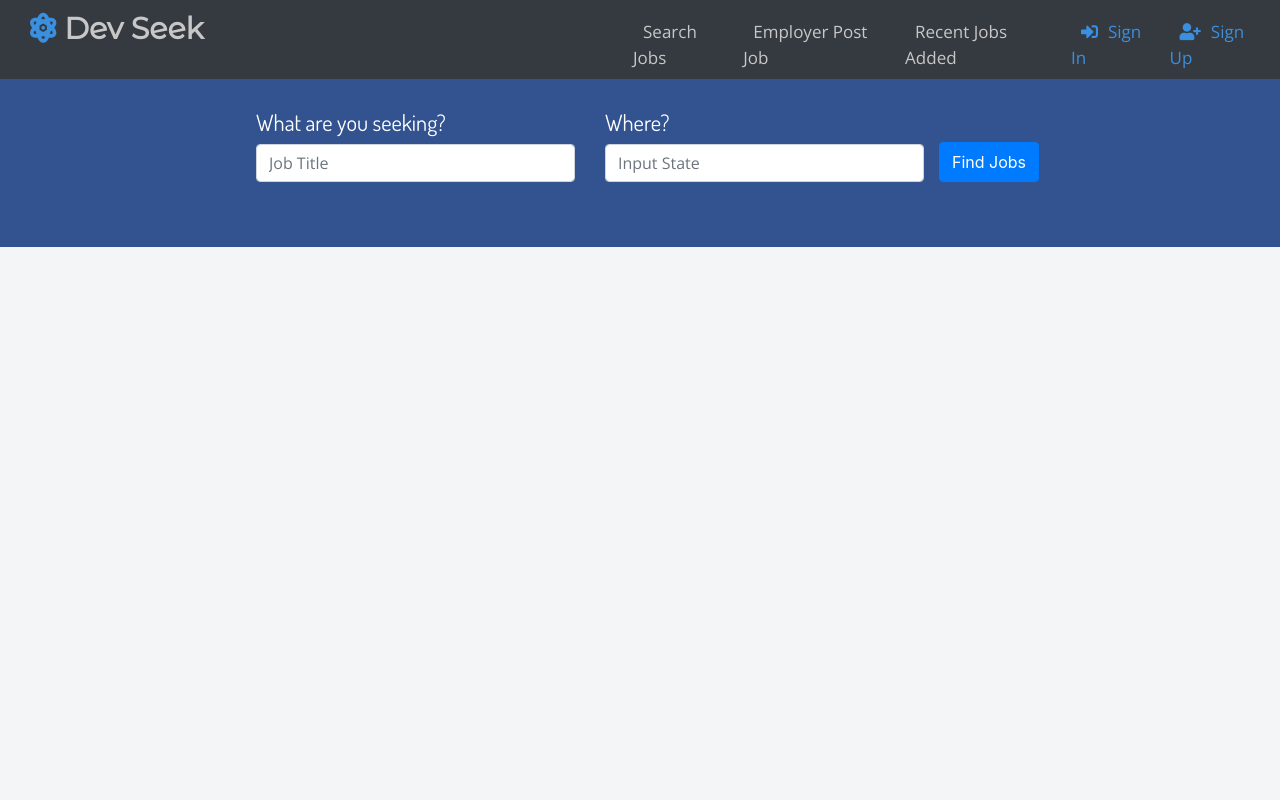
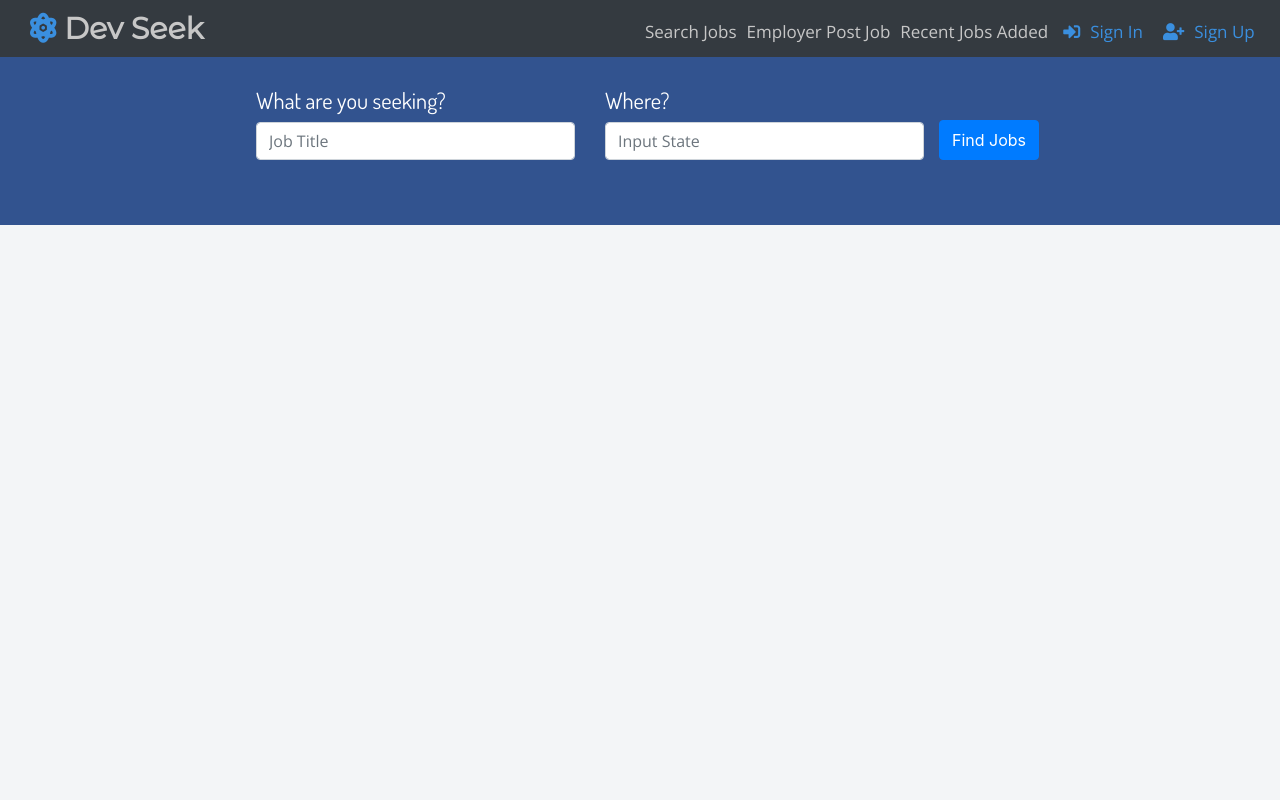
Before and after one commit to kalmontee/reclass, a website: page public/index.html in a window 1280 px wide. Shown: the top 800 px of the page. Drawn offline with nearby package versions, Linux system fonts and the light colour scheme; a web font is replaced by a local one.

Commit message:
Fixed header padding.

```diff
--- a/public/assets/css/styles.css
+++ b/public/assets/css/styles.css
@@ -64,7 +64,7 @@ div.header-items ul {
 div.header-items ul li a {
     text-decoration: none;
     color: rgb(199, 199, 199);
-    padding: 0 10px;
+    padding: 0 5px;
     font-size: 17px;
 }
 
```
